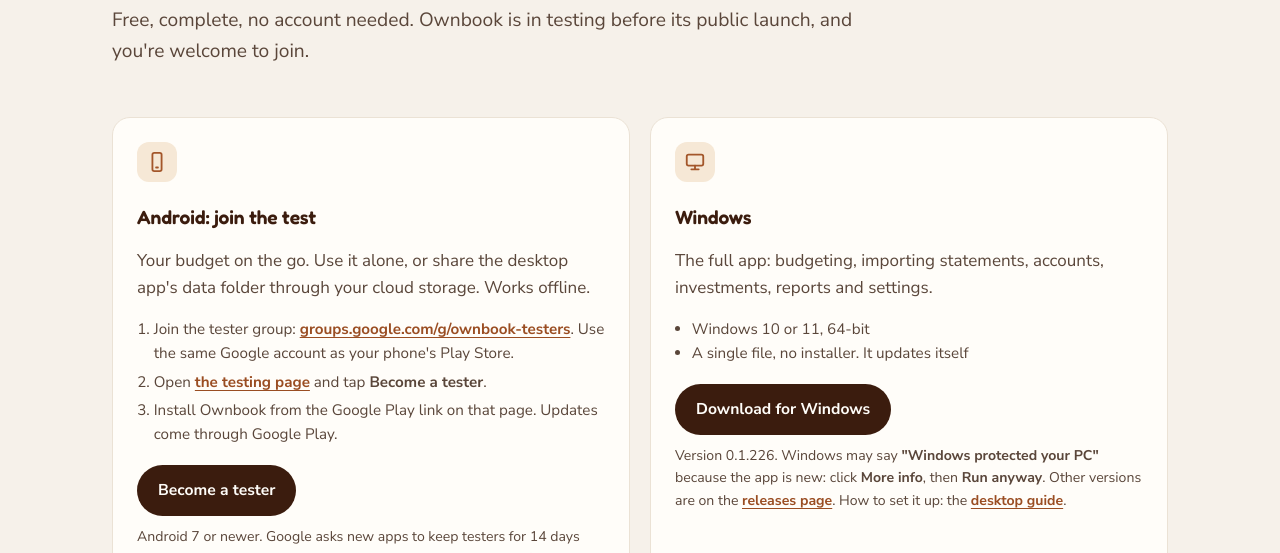
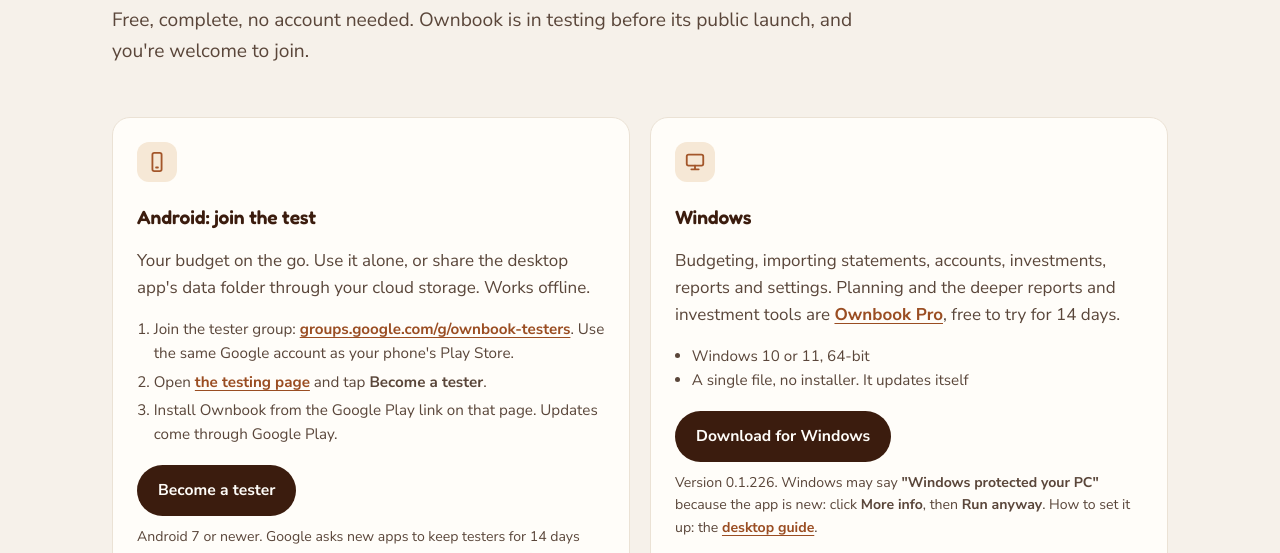
Before and after one commit to truewt88/ownbook-site, a plain HTML site: page download.html in a window 1280 px wide. Shown: the part 247-800 px from the top of the page. Drawn offline with Linux system fonts and the light colour scheme.

Commit message:
Windows download is the Free build; Pro explained

```diff
--- a/download.html
+++ b/download.html
@@ -60,13 +60,13 @@
         <div class="card" id="windows">
           <div class="icon"><svg viewBox="0 0 24 24"><rect x="3" y="4" width="18" height="12" rx="2"/><path d="M8 20h8M12 16v4"/></svg></div>
           <h3>Windows</h3>
-          <p>The full app: budgeting, importing statements, accounts, investments, reports and settings.</p>
+          <p>Budgeting, importing statements, accounts, investments, reports and settings. Planning and the deeper reports and investment tools are <a href="philosophy.html#v4v">Ownbook Pro</a>, free to try for 14 days.</p>
           <ul>
             <li>Windows 10 or 11, 64-bit</li>
             <li>A single file, no installer. It updates itself</li>
           </ul>
-          <a class="btn btn-primary" href="https://github.com/truewt88/personal-finance-releases/releases/download/v0.1.226/Ownbook-0.1.226.exe">Download for Windows</a>
-          <p class="muted" style="font-size:.88rem">Version 0.1.226. Windows may say <b>"Windows protected your PC"</b> because the app is new: click <b>More info</b>, then <b>Run anyway</b>. Other versions are on the <a href="https://github.com/truewt88/personal-finance-releases/releases">releases page</a>. How to set it up: the <a href="guide-desktop.html">desktop guide</a>.</p>
+          <a class="btn btn-primary" href="https://github.com/truewt88/personal-finance-releases/releases/download/v0.1.226/Ownbook-Free-0.1.226.exe">Download for Windows</a>
+          <p class="muted" style="font-size:.88rem">Version 0.1.226. Windows may say <b>"Windows protected your PC"</b> because the app is new: click <b>More info</b>, then <b>Run anyway</b>. How to set it up: the <a href="guide-desktop.html">desktop guide</a>.</p>
         </div>
       </div>
       <p class="muted" id="notify" style="margin-top:28px">Found something wrong or confusing? Tell us at <b>support@useownbook.com</b>. Want to hear once when it's on the Microsoft Store and open to everyone on Google Play? Email the same address and we'll tell you once, then forget your address. Our reply may land in your spam folder at first, so check there too. Mac and iPhone versions aren't available yet.</p>
```
Also changed, not shown: index.html (+1 -1 lines), philosophy.html (+2 -2 lines), support.html (+1 -1 lines).
